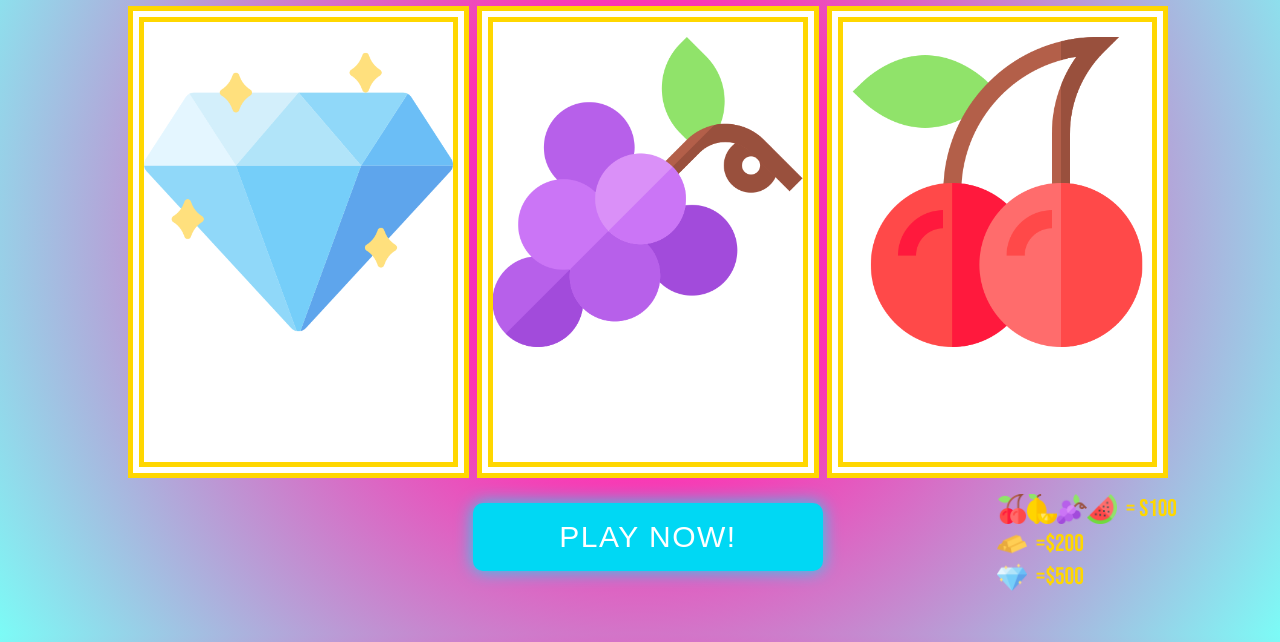
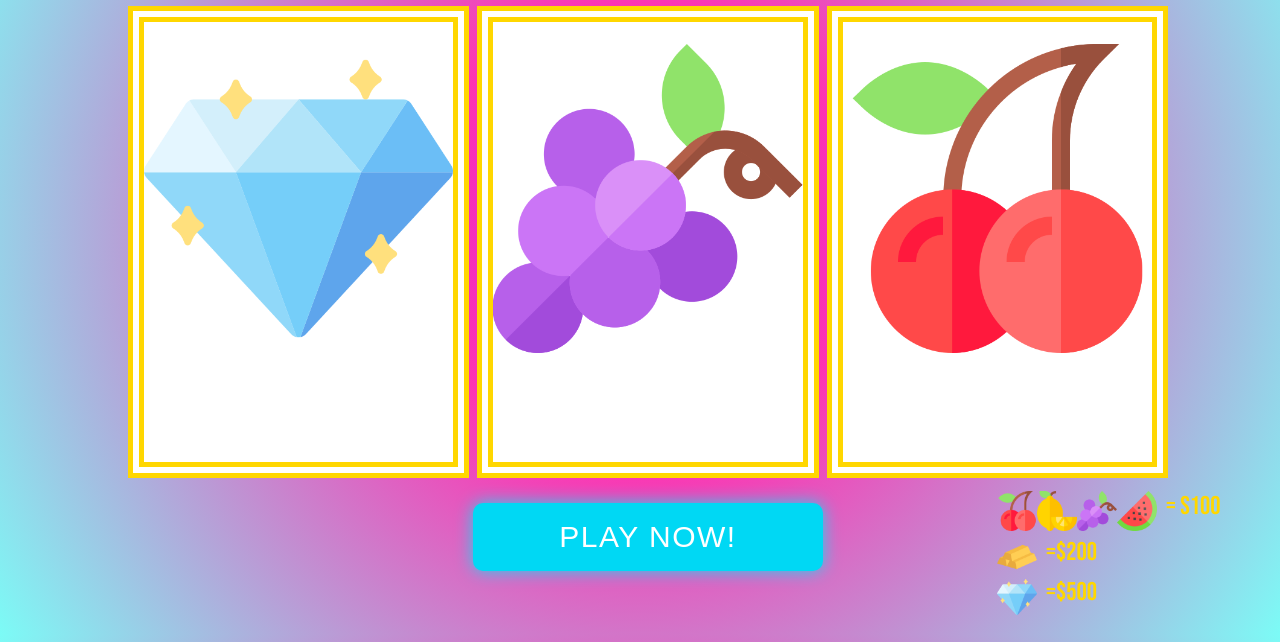
Before and after one commit to jenniferdinh1997/Slot-Machine, a plain HTML site: page index.html in a window 1280 px wide. Shown: the part 166-808 px from the top of the page. Drawn offline with Linux system fonts and the light colour scheme; a web font is replaced by a local one.

Commit message:
fix buttons

```diff
--- a/css/style.css
+++ b/css/style.css
@@ -20,7 +20,7 @@ h1 {
     grid-row-end: 2;
     font-family: 'Zen Tokyo Zoo', cursive;
     color: rgba(255,220,61,1);
-    font-size: 11vh;
+    font-size: 12vh;
     margin-bottom: 1%;
     margin-top: 1%;
 }
@@ -85,7 +85,7 @@ h1 {
 
 img {
     width: 100%;
-    margin-top: 5%;
+    margin-top: 7%;
 }
 
 button {
@@ -139,15 +139,15 @@ button {
 }
 
 .legend-top img {
-    width: 30px;
-    height: 30px;
-    margin-top: 4%;
+    width: 40px;
+    height: 40px;
+    margin-top: 3%;
     margin-bottom: 2%;
 }
 
 .legend-top p {
-    font-size: 150%;
-    margin-top: 4%;
+    font-size: 160%;
+    margin-top: 3%;
     margin-bottom: 2%;
     margin-left: 3%;
     font-family: 'Bebas Neue', cursive;
@@ -161,16 +161,16 @@ button {
 }
 
 .legend-mid img{
-    width: 30px;
-    height: 30px;
+    width: 40px;
+    height: 40px;
     margin-top: 0%;
-    margin-bottom: 1%;
+    margin-bottom: 0%;
 }
 
 .legend-mid p {
-    font-size: 150%;
+    font-size: 160%;
     margin-top: 0%;
-    margin-bottom: 1%;
+    margin-bottom: 0%;
     margin-left: 3%;
     font-family: 'Bebas Neue', cursive;
     color: gold;
@@ -183,13 +183,13 @@ button {
 }
 
 .legend-bottom img{
-    width: 30px;
-    height: 30px;
+    width: 40px;
+    height: 40px;
     margin-top: 0%;
 }
 
 .legend-bottom p {
-    font-size: 150%;
+    font-size: 160%;
     margin-top: 0%;
     margin-left: 3%;
     font-family: 'Bebas Neue', cursive;
--- a/js/app.js
+++ b/js/app.js
@@ -1,23 +1,17 @@
-//Define the constants
 const icons = ["./images/cherry.png", "./images/lemon.png", "./images/watermelon.png", "./images/grape.png", "./images/gold.png", "./images/diamond.png"];
 
-//State variables
 let moneyWon;
 let leftCol;
 let midCol;
 let rightCol;
 
-//Select the elements on the DOM that we'll have to update
 const colOne = document.querySelector(".left");
 const colTwo = document.querySelector(".middle");
 const colThree = document.querySelector(".right");
 const moneyEl = document.querySelector(".total");
 
-//Add event listeners
 document.querySelector("button").addEventListener("click", startRound);
 
-//Functions
-//sets the initial values of the state functions
 leftCol = icons[Math.floor(Math.random() * icons.length)];
 let resultOne = document.createElement("img");
 resultOne.setAttribute("id", "one");
@@ -34,7 +28,7 @@ resultThree.setAttribute("id", "three");
 resultThree.src = rightCol;
 
 window.onload = function init() {
-    moneyWon = 0; //initial balance
+    moneyWon = 0;
 
     colOne.appendChild(resultOne);
 
@@ -45,11 +39,11 @@ window.onload = function init() {
     render();
 }
 
-// what happens each time user restarts the round
 moneyWon = 0;
 
 function startRound() {
     noGlow();
+    document.querySelector("button").innerText = "PLAY NOW!";
 
     leftCol = icons[Math.floor(Math.random() * icons.length)];
     document.getElementById("one").src = leftCol;
@@ -63,17 +57,21 @@ function startRound() {
     if (leftCol === midCol && midCol === rightCol && rightCol === "./images/gold.png") {
         moneyWon += 200;
         glow();
+        document.querySelector("button").innerText = "CONGRATS!";
     }
     else if (leftCol === midCol && midCol === rightCol && rightCol === "./images/diamond.png") {
         moneyWon += 500;
         glow();
+        document.querySelector("button").innerText = "CONGRATS!";
     }
     else if (leftCol === midCol && midCol === rightCol) {
         moneyWon += 100;
         glow();
+        document.querySelector("button").innerText = "CONGRATS!";
     }
     else {
         moneyWon;
+        document.querySelector("button").innerText = "TRY AGAIN?";
     }
 
     render();
@@ -83,7 +81,6 @@ function render() {
     moneyEl.innerText = `$ ${moneyWon}`;
 }
 
-//what happens when the player wins money
 function glow() {
     const winAlert = document.querySelector(".winnings");
     winAlert.style.boxShadow = "0 0 500px 50px #fff";
@@ -92,7 +89,6 @@ function glow() {
     colThree.style.boxShadow = "0 0 500px 50px #fff";
 }
 
-//undo the glow after player restarts round
 function noGlow() {
     const normBox = document.querySelector(".winnings");
     normBox.style.boxShadow = "0 0";
```
